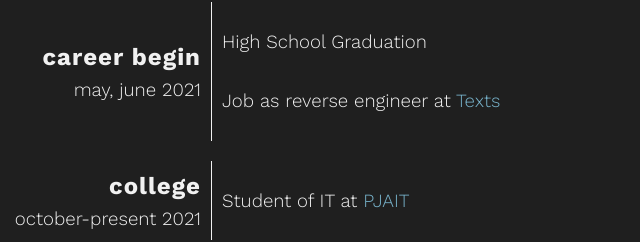
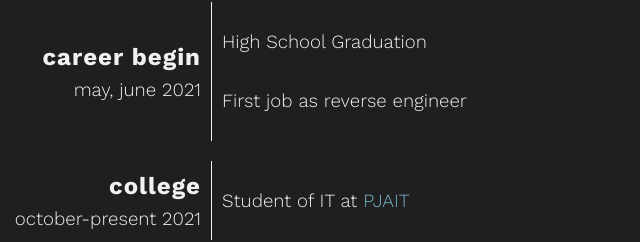
Before and after one commit to kpostekk/kpostekk-website, a Gatsby site: page / in a window 1280 px wide. Shown: the part 822-1064 px from the top of the page, 429-1069 px from the left. Built offline with nearby package versions, Linux system fonts and the light colour scheme; Gatsby itself is replaced by a stand-in of ours.

Commit message:
Minor change

```diff
--- a/src/pages/index.js
+++ b/src/pages/index.js
@@ -87,7 +87,7 @@ export default function IndexPage({data}) {
         <h1 style={{fontWeight: 300, marginTop: 0}}>My timeline</h1>
         <TimelineBlock title={'career begin'} year={'may, june 2021'}>
           <p>High School Graduation</p>
-          <p>Job as reverse engineer at <a href={'https://texts.com/'}>Texts</a></p>
+          <p>First job as reverse engineer</p>
         </TimelineBlock>
         <TimelineBlock title={'college'} year={'october-present 2021'}>
           <p>Student of IT at <a href={'https://www.pja.edu.pl/en/'}>PJAIT</a></p>
```
